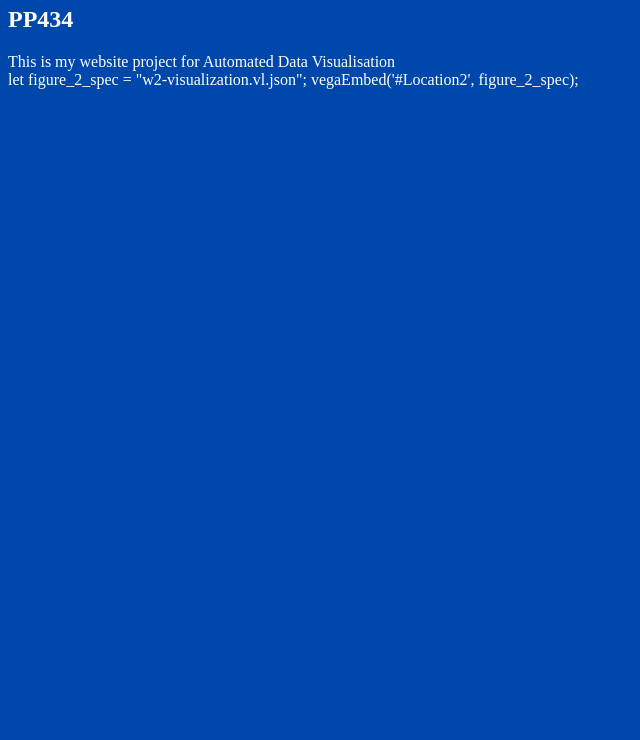
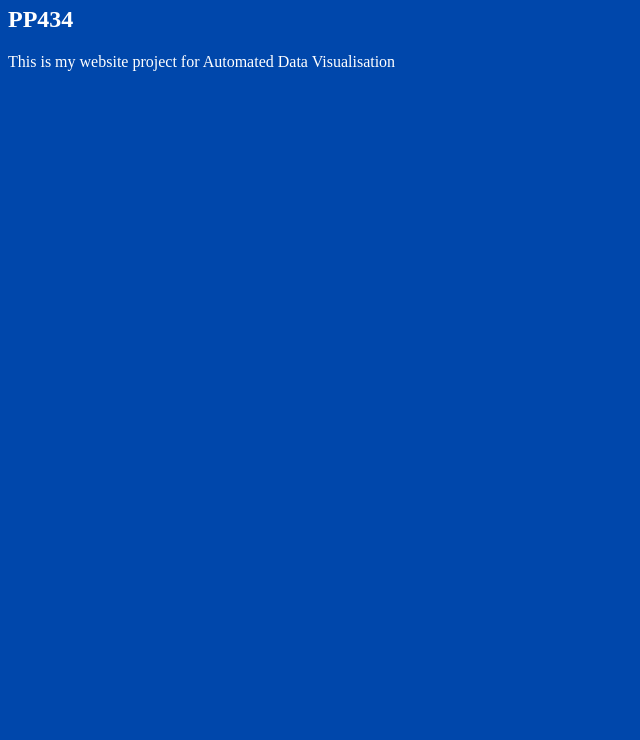
Before and after one commit to cami-paredes/cami-paredes.github.io, a plain HTML site: page index.html in a window 1280 px wide. Shown: the part 60-800 px from the top of the page, without its empty margins (0-640 px from the left). Drawn offline with Linux system fonts and the light colour scheme.

Commit message:
index.html

```diff
--- a/index.html
+++ b/index.html
@@ -15,6 +15,3 @@ body { background-color: #0047AB; /* cobalt blue background */
   </div>
 
   <section>
-      let figure_2_spec = "w2-visualization.vl.json";
-      vegaEmbed('#Location2', figure_2_spec);
-  </section>
```
